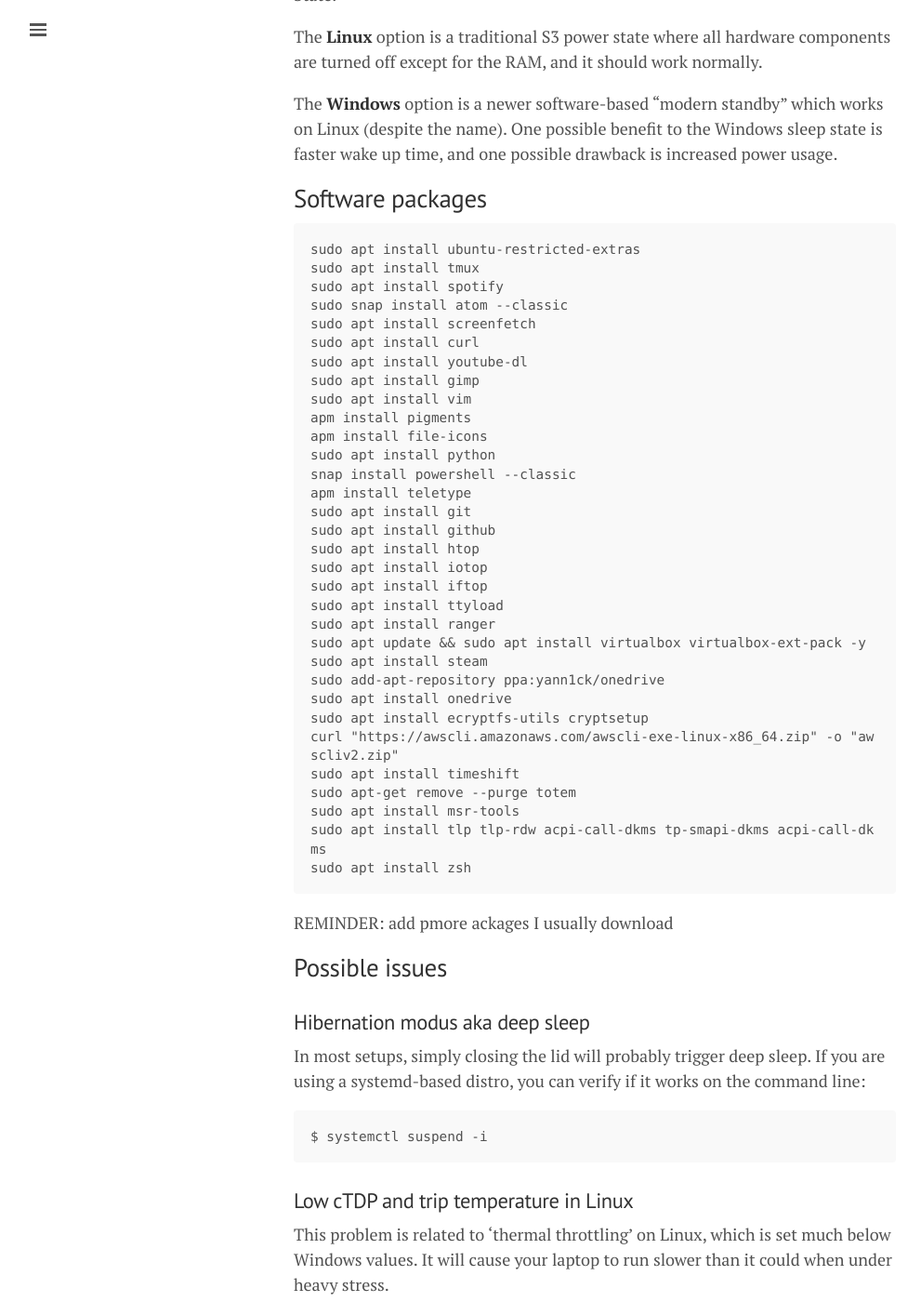
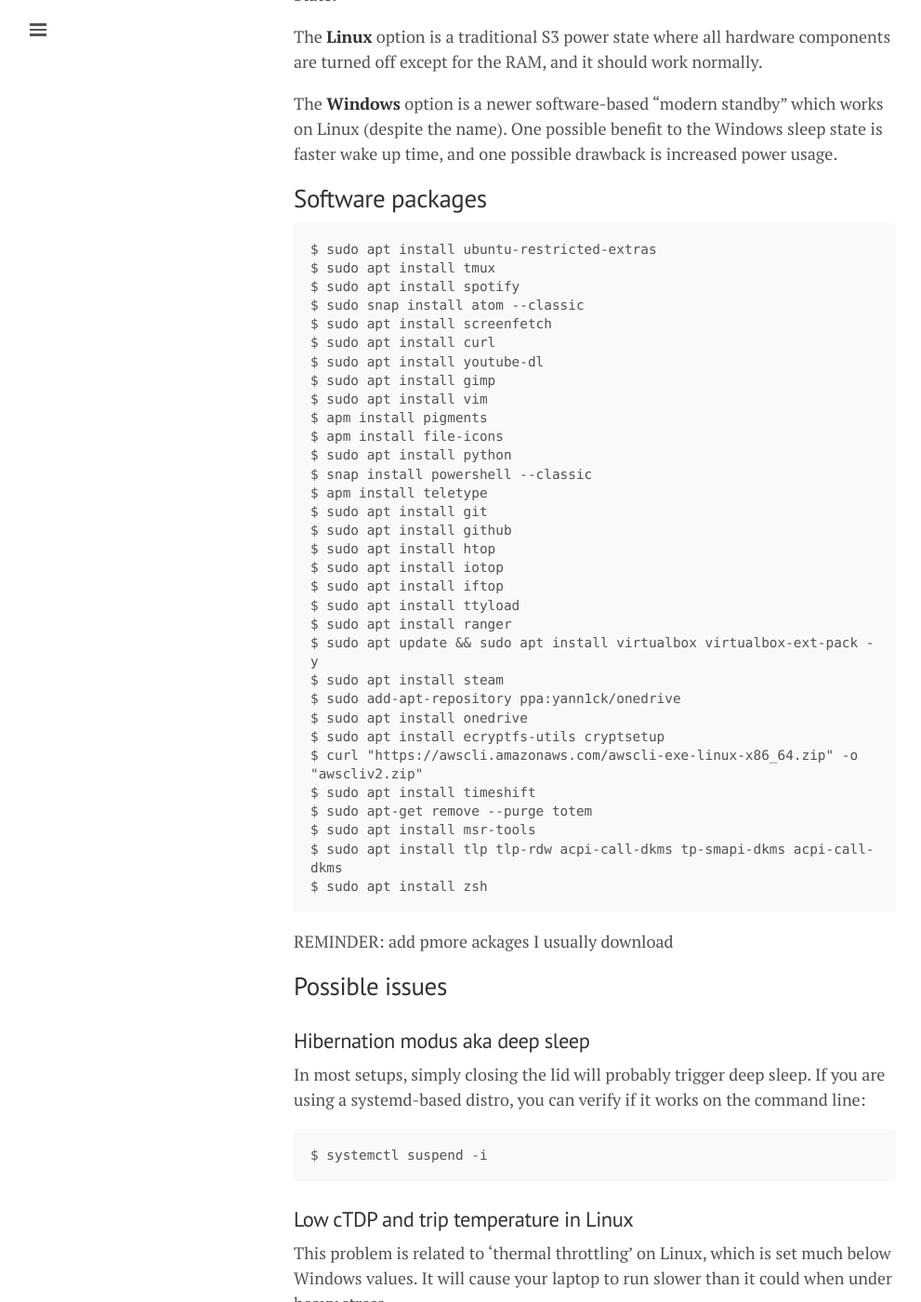
Before and after one commit to lgeurts/lgeurts.github.io, a Jekyll site: the page built from _posts/2021-10-15-ubuntu-setup-notes-for-x1-carbon-gen8.md, in a window 1280 px wide and 1400 px high, scrolled down 847 px. Shown: the whole window at 93% size, without its empty margins (0-991 px from the left). Built offline with Jekyll 4.4.1, drawn with Linux system fonts in a browser that asks for light colours; nearby versions of some CDN libraries; comment, search, counter and statistics services are not loaded.

Commit message:
Update 2021-10-15-ubuntu-setup-notes-for-x1-carbon-gen8.md

````diff
--- a/_posts/2021-10-15-ubuntu-setup-notes-for-x1-carbon-gen8.md
+++ b/_posts/2021-10-15-ubuntu-setup-notes-for-x1-carbon-gen8.md
@@ -19,38 +19,38 @@
 
 ## Software packages
 ```
-sudo apt install ubuntu-restricted-extras
-sudo apt install tmux
-sudo apt install spotify
-sudo snap install atom --classic
-sudo apt install screenfetch
-sudo apt install curl
-sudo apt install youtube-dl
-sudo apt install gimp
-sudo apt install vim
-apm install pigments
-apm install file-icons
-sudo apt install python
-snap install powershell --classic
-apm install teletype
-sudo apt install git
-sudo apt install github
-sudo apt install htop
-sudo apt install iotop
-sudo apt install iftop
-sudo apt install ttyload
-sudo apt install ranger
-sudo apt update && sudo apt install virtualbox virtualbox-ext-pack -y
-sudo apt install steam
-sudo add-apt-repository ppa:yann1ck/onedrive
-sudo apt install onedrive
-sudo apt install ecryptfs-utils cryptsetup
-curl "https://awscli.amazonaws.com/awscli-exe-linux-x86_64.zip" -o "awscliv2.zip"
-sudo apt install timeshift
-sudo apt-get remove --purge totem
-sudo apt install msr-tools
-sudo apt install tlp tlp-rdw acpi-call-dkms tp-smapi-dkms acpi-call-dkms
-sudo apt install zsh
+$ sudo apt install ubuntu-restricted-extras
+$ sudo apt install tmux
+$ sudo apt install spotify
+$ sudo snap install atom --classic
+$ sudo apt install screenfetch
+$ sudo apt install curl
+$ sudo apt install youtube-dl
+$ sudo apt install gimp
+$ sudo apt install vim
+$ apm install pigments
+$ apm install file-icons
+$ sudo apt install python
+$ snap install powershell --classic
+$ apm install teletype
+$ sudo apt install git
+$ sudo apt install github
+$ sudo apt install htop
+$ sudo apt install iotop
+$ sudo apt install iftop
+$ sudo apt install ttyload
+$ sudo apt install ranger
+$ sudo apt update && sudo apt install virtualbox virtualbox-ext-pack -y
+$ sudo apt install steam
+$ sudo add-apt-repository ppa:yann1ck/onedrive
+$ sudo apt install onedrive
+$ sudo apt install ecryptfs-utils cryptsetup
+$ curl "https://awscli.amazonaws.com/awscli-exe-linux-x86_64.zip" -o "awscliv2.zip"
+$ sudo apt install timeshift
+$ sudo apt-get remove --purge totem
+$ sudo apt install msr-tools
+$ sudo apt install tlp tlp-rdw acpi-call-dkms tp-smapi-dkms acpi-call-dkms
+$ sudo apt install zsh
 ```
 REMINDER: add pmore ackages I usually download
 
````
